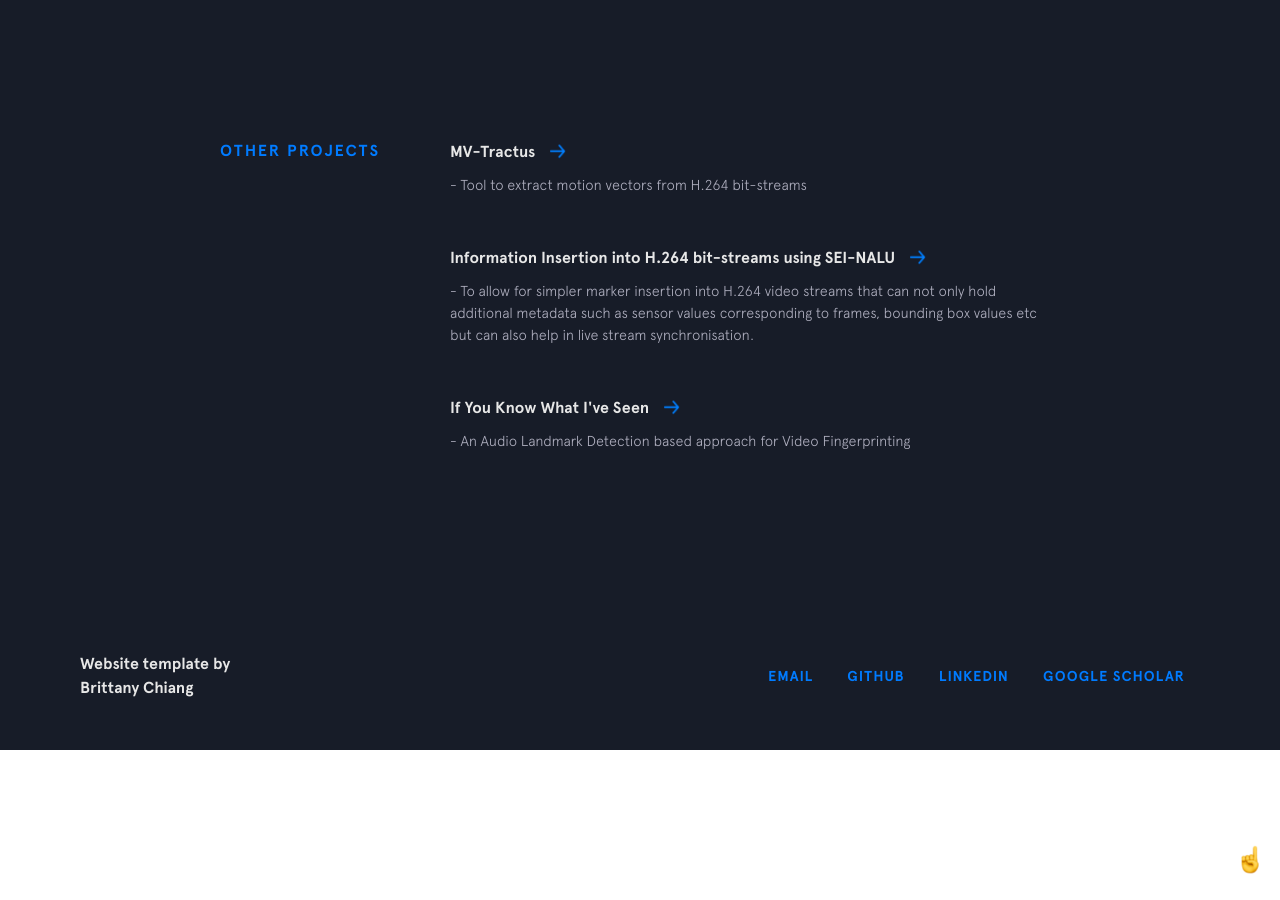
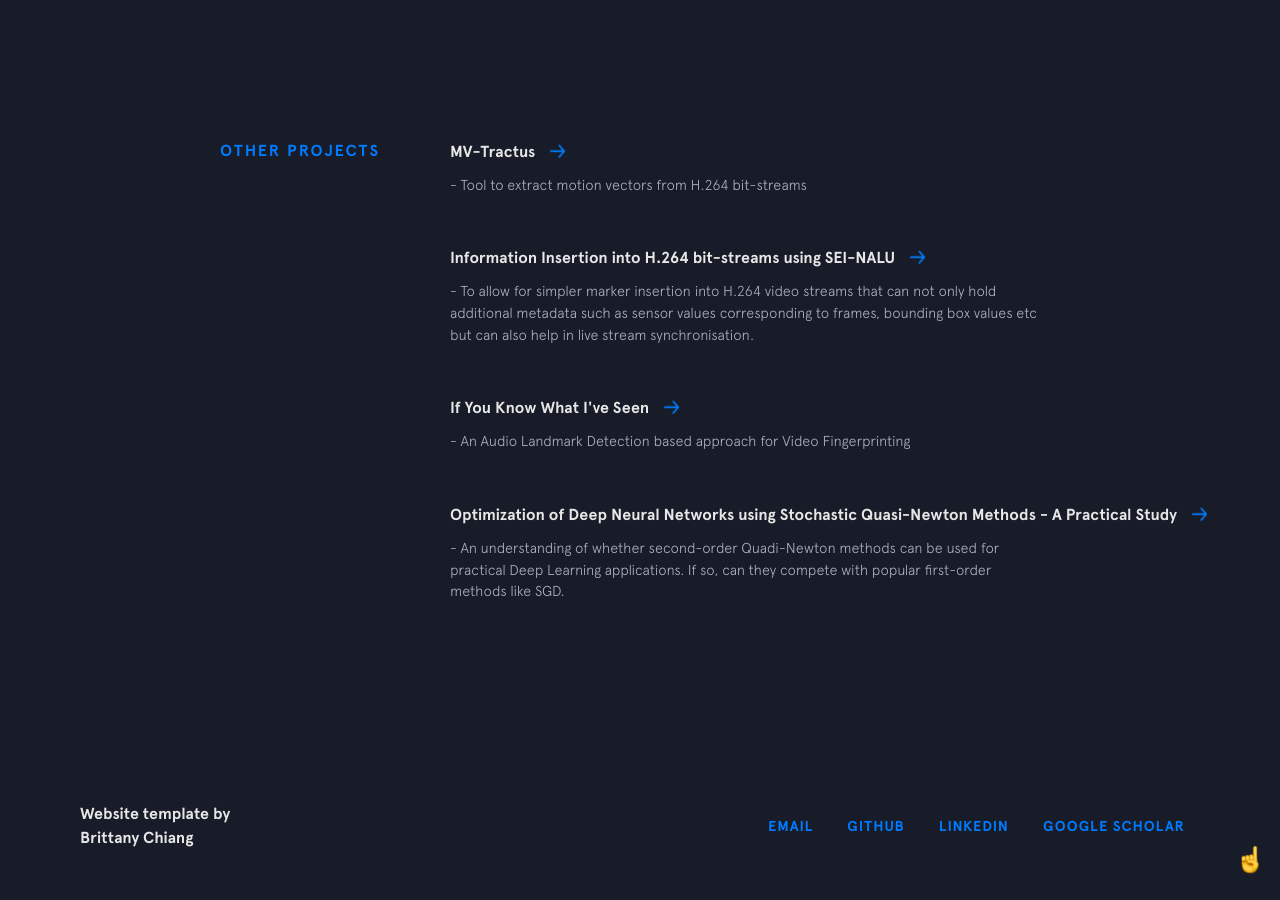
Before and after one commit to praneet195/praneet195.github.io, a Jekyll site: the page built from index.html, in a window 1280 px wide and 900 px high, scrolled down 5783 px. Built offline with Jekyll 4.4.1, drawn with Linux system fonts in a browser that asks for light colours; nearby versions of some CDN libraries; before the commit the page ends 6533 px from its top, so only the background shows below that.

Commit message:
Update other-projects.yml

```diff
--- a/_data/other-projects.yml
+++ b/_data/other-projects.yml
@@ -15,3 +15,10 @@
   code: Github
   description:
     - point: An Audio Landmark Detection based approach for Video Fingerprinting
+
+
+- name: Optimization of Deep Neural Networks using Stochastic Quasi-Newton Methods - A Practical Study
+  url:
+  code:
+  description:
+    - point: An understanding of whether second-order Quadi-Newton methods can be used for practical Deep Learning applications. If so, can they compete with popular first-order methods like SGD.
```
